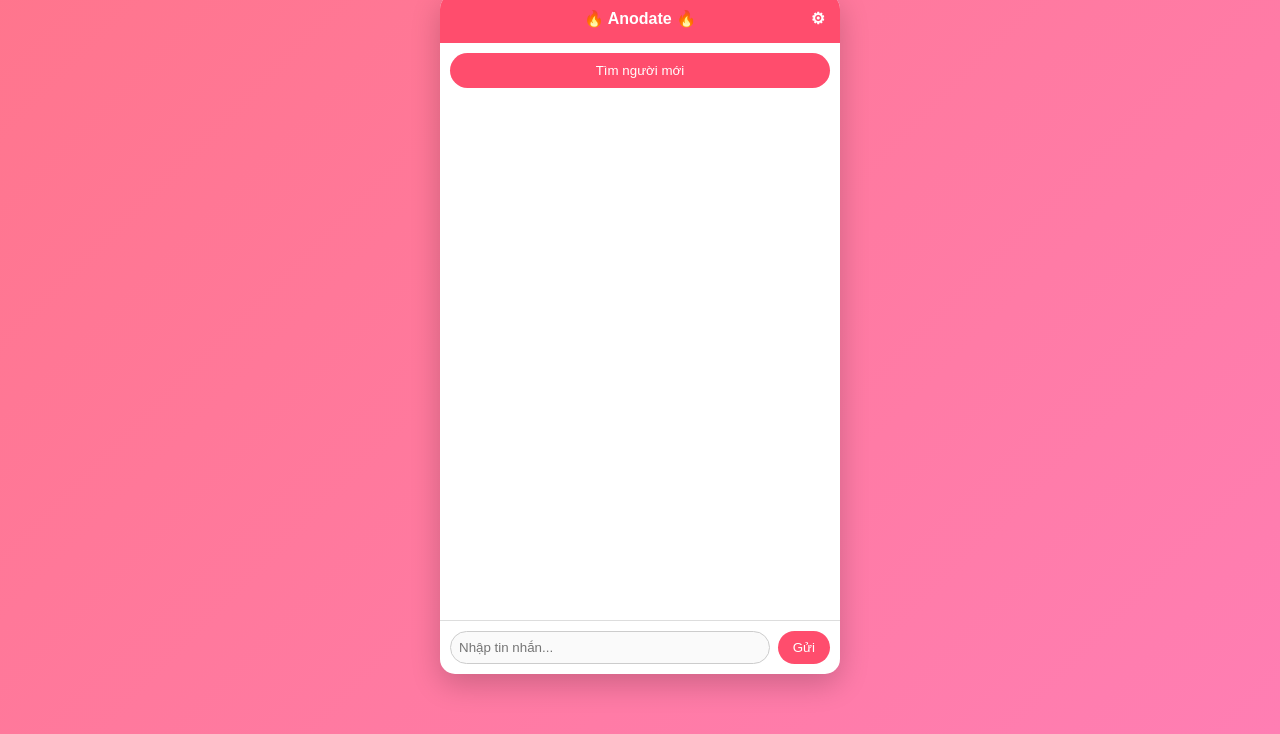
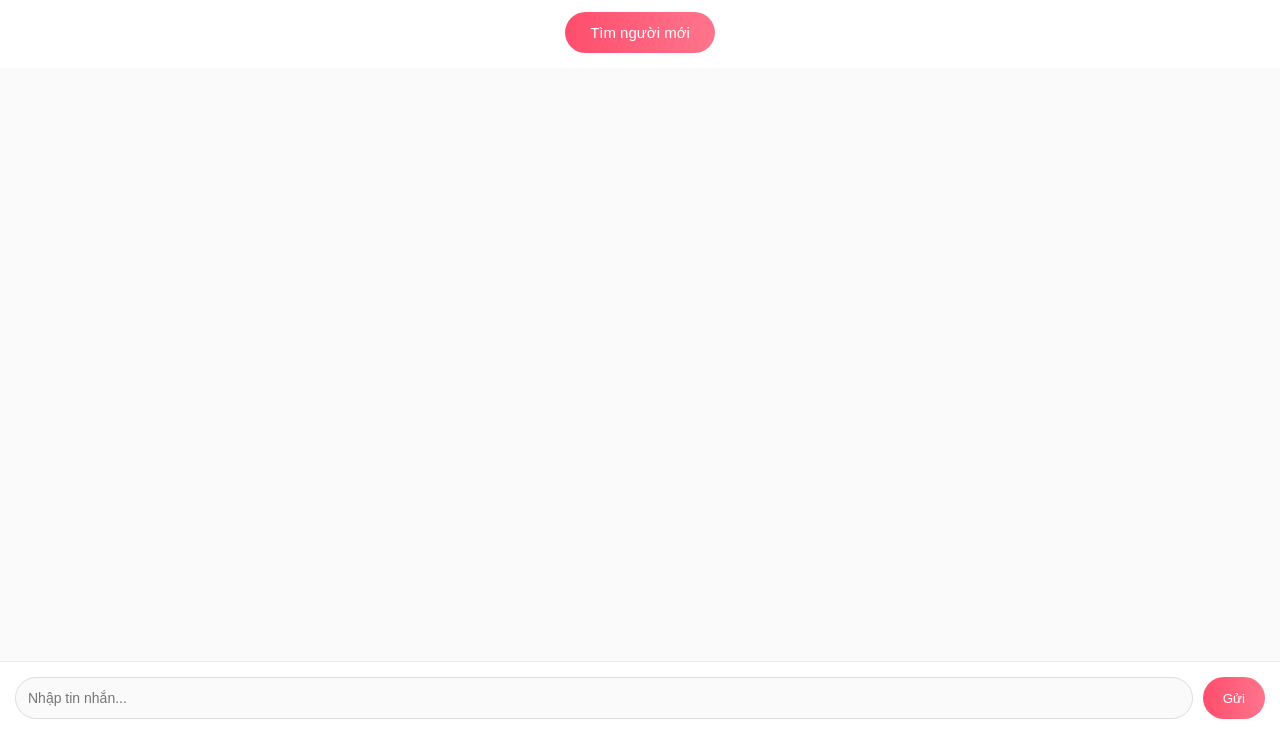
Before and after one commit to phamthihuong15072004-arch/Anodate, a website: page index.html in a window 1280 px wide. Shown: the part 66-800 px from the top of the page. Drawn offline with nearby package versions, Linux system fonts and the light colour scheme; no server answers.

Commit message:
Update index.html

```diff
--- a/index.html
+++ b/index.html
@@ -2,107 +2,129 @@
 <html>
 <head>
     <title>Anodate</title>
+    <meta name="viewport" content="width=device-width, initial-scale=1.0" />
     <style>
         body {
             margin: 0;
-            font-family: Arial, sans-serif;
+            font-family: 'Segoe UI', Arial, sans-serif;
             background: linear-gradient(135deg, #ff758c, #ff7eb3);
-            display: flex;
-            justify-content: center;
-            align-items: center;
             height: 100vh;
         }
 
         .container {
-            width: 400px;
-            height: 680px;
+            width: 100vw;
+            height: 100vh;
             background: white;
-            border-radius: 15px;
             display: flex;
             flex-direction: column;
-            overflow: hidden;
-            box-shadow: 0 10px 30px rgba(0,0,0,0.2);
             position: relative;
         }
 
+        /* HEADER */
         .header {
-            background: #ff4d6d;
+            background: linear-gradient(90deg, #ff4d6d, #ff758c);
             color: white;
-            padding: 15px;
+            padding: 18px;
             text-align: center;
             font-weight: bold;
+            font-size: 20px;
             position: relative;
+            letter-spacing: 1px;
         }
 
         .settings-btn {
             position: absolute;
-            right: 15px;
-            top: 15px;
+            right: 20px;
+            top: 18px;
             cursor: pointer;
+            font-size: 18px;
         }
 
+        /* START BUTTON */
+        .start-btn {
+            margin: 15px auto;
+            padding: 12px 25px;
+            border: none;
+            border-radius: 30px;
+            background: linear-gradient(90deg, #ff4d6d, #ff758c);
+            color: white;
+            cursor: pointer;
+            font-size: 15px;
+            transition: 0.3s;
+        }
+
+        .start-btn:hover {
+            transform: scale(1.05);
+        }
+
+        /* CHAT AREA */
         .messages {
             flex: 1;
-            padding: 15px;
+            padding: 20px;
             overflow-y: auto;
             display: flex;
             flex-direction: column;
+            background: #fafafa;
         }
 
+        /* MESSAGE BUBBLE */
         .message {
-            padding: 8px 12px;
-            margin: 5px 0;
-            border-radius: 15px;
+            padding: 12px 18px;
+            margin: 8px 0;
+            border-radius: 25px;
             max-width: 70%;
+            font-size: 15px;
+            animation: fadeIn 0.2s ease-in-out;
         }
 
         .me {
-            background: #dcf8c6;
+            background: linear-gradient(90deg, #ff758c, #ff4d6d);
+            color: white;
             align-self: flex-end;
         }
 
         .stranger {
-            background: #f1f0f0;
+            background: #e9e9eb;
             align-self: flex-start;
         }
 
         .system {
             text-align: center;
-            font-size: 12px;
+            font-size: 13px;
             color: gray;
+            margin: 10px 0;
         }
 
+        /* INPUT AREA */
         .input-area {
             display: flex;
-            padding: 10px;
-            border-top: 1px solid #ddd;
+            padding: 15px;
+            background: white;
+            border-top: 1px solid #eee;
         }
 
         .input-area input {
             flex: 1;
-            padding: 8px;
-            border-radius: 20px;
-            border: 1px solid #ccc;
+            padding: 12px;
+            border-radius: 30px;
+            border: 1px solid #ddd;
+            outline: none;
+            font-size: 14px;
         }
 
         .input-area button {
-            margin-left: 8px;
-            padding: 8px 15px;
+            margin-left: 10px;
+            padding: 12px 20px;
             border: none;
-            border-radius: 20px;
-            background: #ff4d6d;
+            border-radius: 30px;
+            background: linear-gradient(90deg, #ff4d6d, #ff758c);
             color: white;
             cursor: pointer;
+            transition: 0.3s;
         }
 
-        .start-btn {
-            margin: 10px;
-            padding: 10px;
-            border: none;
-            border-radius: 20px;
-            background: #ff4d6d;
-            color: white;
-            cursor: pointer;
+        .input-area button:hover {
+            transform: scale(1.05);
         }
 
         /* SETTINGS PANEL */
@@ -112,26 +134,40 @@
             left: 0;
             right: 0;
             background: white;
-            border-top: 2px solid #ff4d6d;
-            padding: 20px;
+            border-top-left-radius: 20px;
+            border-top-right-radius: 20px;
+            box-shadow: 0 -5px 20px rgba(0,0,0,0.15);
+            padding: 25px;
             display: none;
+            animation: slideUp 0.3s ease-out;
         }
 
         .settings-panel select {
             width: 100%;
-            padding: 6px;
+            padding: 8px;
             margin-top: 5px;
             margin-bottom: 15px;
+            border-radius: 8px;
         }
 
         .save-btn {
             width: 100%;
-            padding: 10px;
-            background: #ff4d6d;
+            padding: 12px;
+            background: linear-gradient(90deg, #ff4d6d, #ff758c);
             color: white;
             border: none;
-            border-radius: 10px;
+            border-radius: 15px;
             cursor: pointer;
+        }
+
+        @keyframes slideUp {
+            from { transform: translateY(100%); }
+            to { transform: translateY(0); }
+        }
+
+        @keyframes fadeIn {
+            from { opacity: 0; transform: translateY(5px); }
+            to { opacity: 1; transform: translateY(0); }
         }
     </style>
 </head>
```
